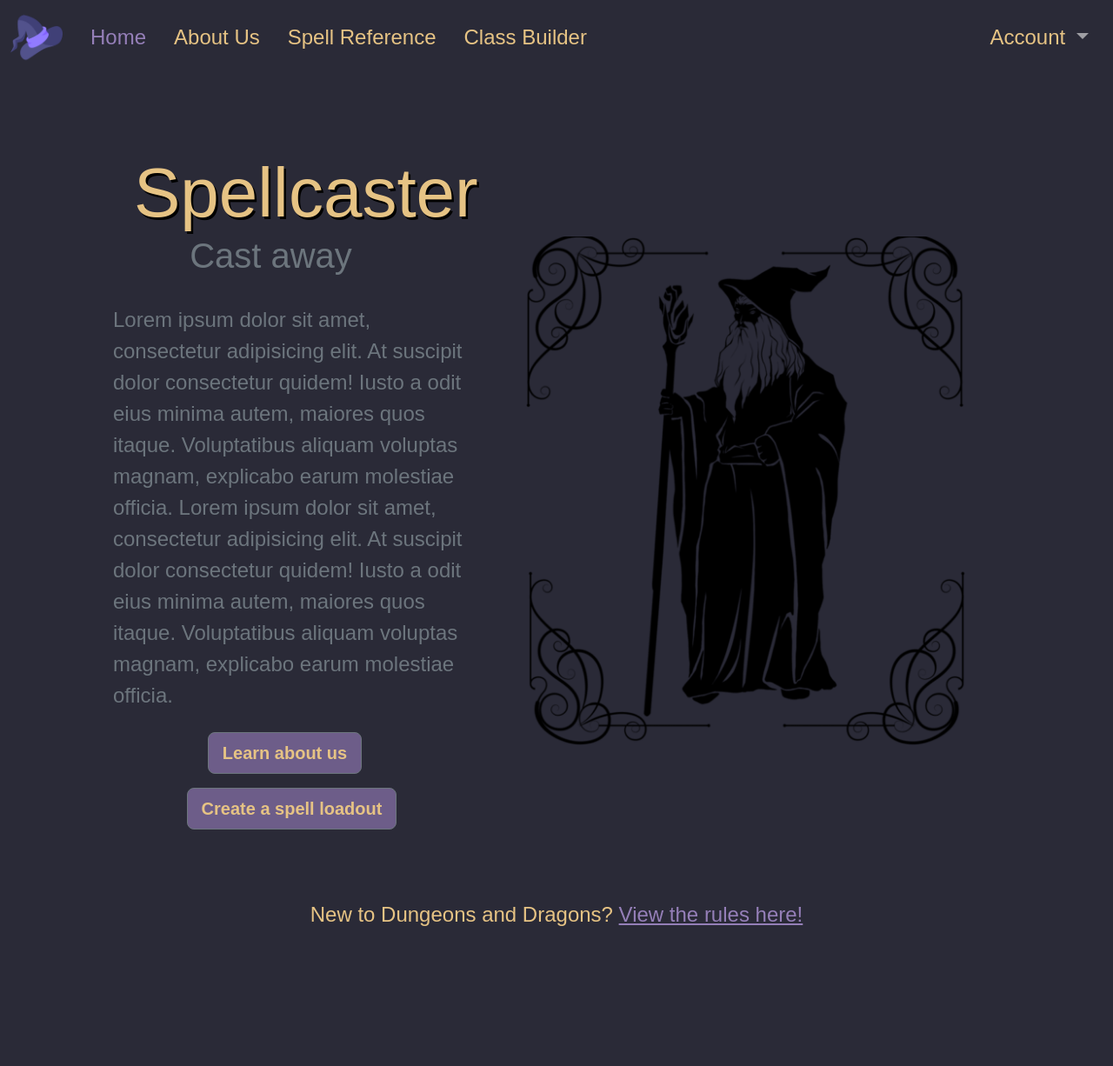
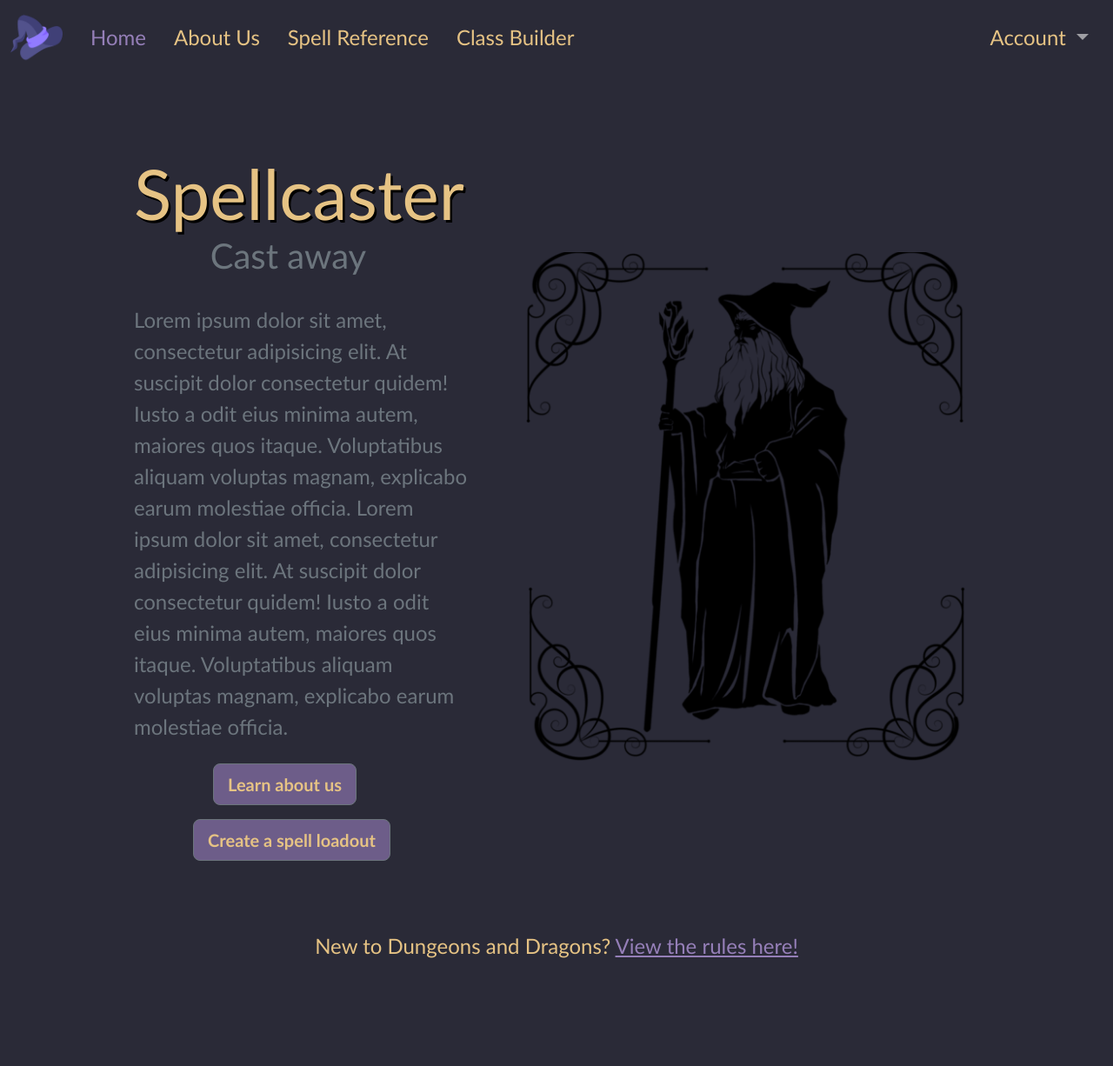
Before and after one commit to Hakurosalix/spellcaster-fullstack, a Flask app: page / in a window 1280 px wide. Shown: the whole page at 87% size. Before the commit the page ends 1065 px from the top, so only its background shows below. Run offline with Flask 3, Linux system fonts and the light colour scheme.

Commit message:
Changed body font

```diff
--- a/static/css/base.css
+++ b/static/css/base.css
@@ -4,10 +4,9 @@
 */
 
 body {
-    font-family: fantasy;
+    font-family: 'Baskerville', 'Trebuchet MS', sans-serif;
     font-size: 1.5rem;
     background: #2A2A37;
-
 }
 
 header {
--- a/templates/home.html
+++ b/templates/home.html
@@ -16,11 +16,11 @@ Home
     <div class="container-lg py-2">
         <div class="row justify-content-center align-items-center">
             <div class="col-md-5 text-center text-md-start">
-                <h1 class="p-4">
-                    <div class="container-heading-home t1">Spellcaster</div>
-                    <div class="text-secondary text-center me-5">Cast away</div>
+                <h1 class="p-4 me-2">
+                    <div class="container-heading-home text-center t1">Spellcaster</div>
+                    <div class="text-secondary text-center">Cast away</div>
                 </h1>
-                <p class="text-secondary">
+                <p class="text-secondary ms-4">
                     Lorem ipsum dolor sit amet, consectetur adipisicing elit.
                     At suscipit dolor consectetur quidem! Iusto a odit eius minima autem, maiores quos itaque.
                     Voluptatibus aliquam voluptas magnam, explicabo earum molestiae officia.
```
